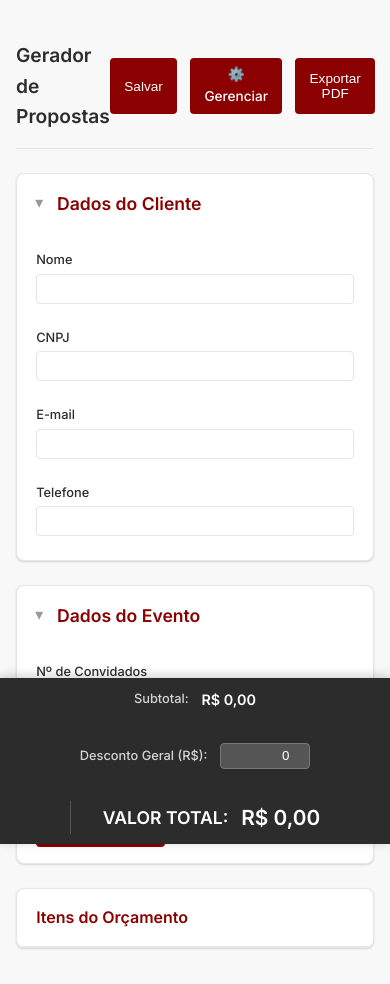
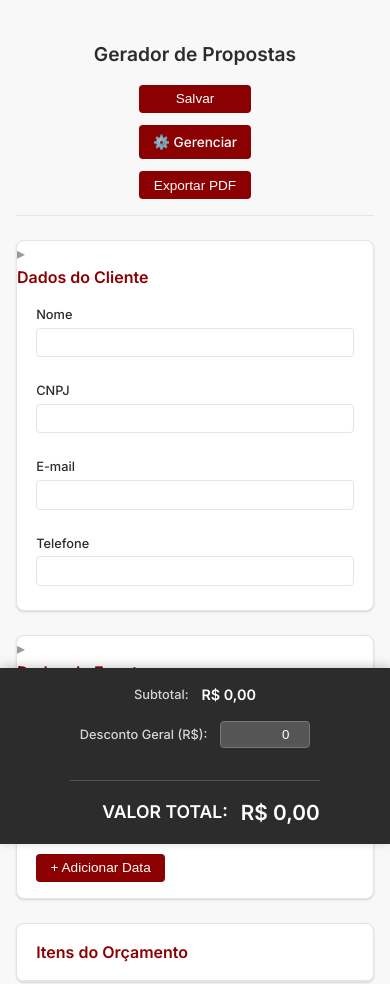
Before and after one commit to eduardofreirelage-source/espaco_vista, a plain HTML site: page index.html in a window 390 px wide. Drawn offline with Linux system fonts and the light colour scheme; a script that the page names is missing.

Commit message:
Update styles.css

```diff
--- a/styles.css
+++ b/styles.css
@@ -17,7 +17,7 @@ body {
     font-family: 'Inter', sans-serif;
     background-color: var(--secondary-color);
     color: var(--text-color);
-    line-height: 1.6;
+    line-height: 1.5;
     font-size: 13px;
     padding-bottom: 70px; /* Espaço para o rodapé fixo */
 }
@@ -26,9 +26,9 @@ body {
 header { display: flex; justify-content: space-between; align-items: center; margin-bottom: 1.5rem; padding-bottom: 1rem; border-bottom: 1px solid var(--border-color); }
 header h1 { color: var(--text-color); font-size: 1.2rem; font-weight: 600; }
 .header-actions { display: flex; gap: 0.8rem; }
-
 .card { background-color: var(--card-bg); border-radius: 8px; box-shadow: var(--shadow); border: 1px solid var(--border-color); overflow: hidden; margin-bottom: 1.5rem; }
-.card > h2 { color: var(--primary-color); font-size: 1rem; font-weight: 600; padding: 1rem 1.2rem; margin: 0; border-bottom: 1px solid var(--border-color); }
+h2 { color: var(--primary-color); font-size: 1rem; font-weight: 600; padding: 0; margin: 0; border: none; }
+.card > h2 { padding: 1rem 1.2rem; border-bottom: 1px solid var(--border-color); }
 
 .card-content { padding: 1rem 1.2rem; }
 .form-grid { display: grid; grid-template-columns: repeat(auto-fit, minmax(220px, 1fr)); gap: 1rem; }
@@ -49,13 +49,15 @@ header h1 { color: var(--text-color); font-size: 1.2rem; font-weight: 600; }
 
 #quote-categories-container { padding: 0; }
 
-/* LAYOUT ACCORDION ESTÁVEL */
+/* LAYOUT ACCORDION CORRIGIDO */
 .data-accordion, .category-accordion { border-top: 1px solid var(--border-color); }
-.card > .data-accordion:first-of-type, #quote-card > .category-accordion:first-child { border-top: none; }
-.category-accordion summary, .data-accordion summary { display: flex; justify-content: space-between; align-items: center; cursor: pointer; list-style: none; padding: 1rem 1.2rem; transition: background-color 0.2s; }
-.category-accordion summary::-webkit-details-marker, .data-accordion summary::-webkit-details-marker { display: none; }
-.category-accordion:hover > summary, .data-accordion:hover > summary { background-color: #fdfdfd; }
-.category-title, .data-accordion h2 { color: var(--primary-color); font-size: 1.1rem; font-weight: 600; margin: 0; display: flex; align-items: center; user-select: none; flex-grow: 1; }
+#quote-card > .category-accordion:first-child, .card > .data-accordion:first-child { border-top: none; }
+.data-accordion summary, .category-accordion summary { display: block; cursor: pointer; list-style: none; padding: 0; }
+.data-accordion summary::-webkit-details-marker, .category-accordion summary::-webkit-details-marker { display: none; }
+.category-header { display: flex; justify-content: space-between; align-items: center; padding: 1rem 1.2rem; transition: background-color 0.2s; }
+.category-header:hover { background-color: #fdfdfd; }
+.category-title { color: var(--primary-color); font-size: 1.1rem; font-weight: 600; margin: 0; display: flex; align-items: center; user-select: none; flex-grow: 1; /* Garante que o título empurre o botão para a direita */ }
+.data-accordion summary > h2 { flex-grow: 1; display: flex; align-items: center; }
 summary::before { content: '▸'; font-size: 1rem; margin-right: 0.8rem; transition: transform 0.2s; color: #999; }
 details[open] > summary::before { transform: rotate(90deg); }
 .category-content { padding: 0 1.2rem 1.2rem; }
@@ -94,4 +96,11 @@ tr.category-subtotal td { font-weight: bold; text-align: right; background-color
 
 .notification { position: fixed; bottom: 20px; right: 20px; background-color: var(--success-color); color: white; padding: 1rem 1.5rem; border-radius: 5px; box-shadow: var(--shadow); font-weight: 500; opacity: 0; visibility: hidden; transition: all 0.5s; transform: translateY(20px); z-index: 2000; }
 .notification.show { opacity: 1; visibility: visible; transform: translateY(0); }
-@media (max-width: 900px) { /* ... (estilos responsivos) ... */ }
+
+@media (max-width: 900px) {
+    header, .summary-footer, .summary-content { flex-direction: column; gap: 1rem; text-align: center; }
+    .header-actions { flex-direction: column; }
+    .summary-footer { padding: 1rem; }
+    .summary-total { text-align: center; border-left: none; border-top: 1px solid #555; width: 100%; padding-top: 1rem; margin-top: 1rem; }
+    .date-entry { grid-template-columns: 1fr; }
+}
```
